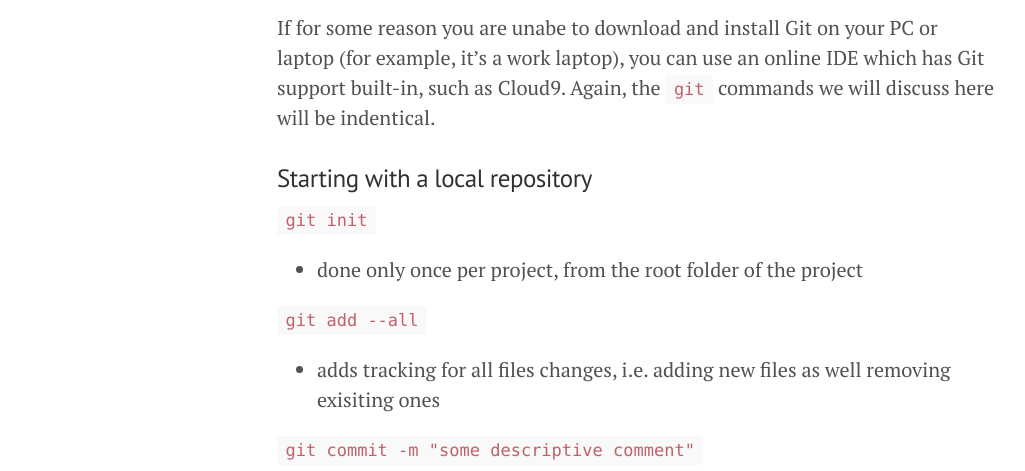
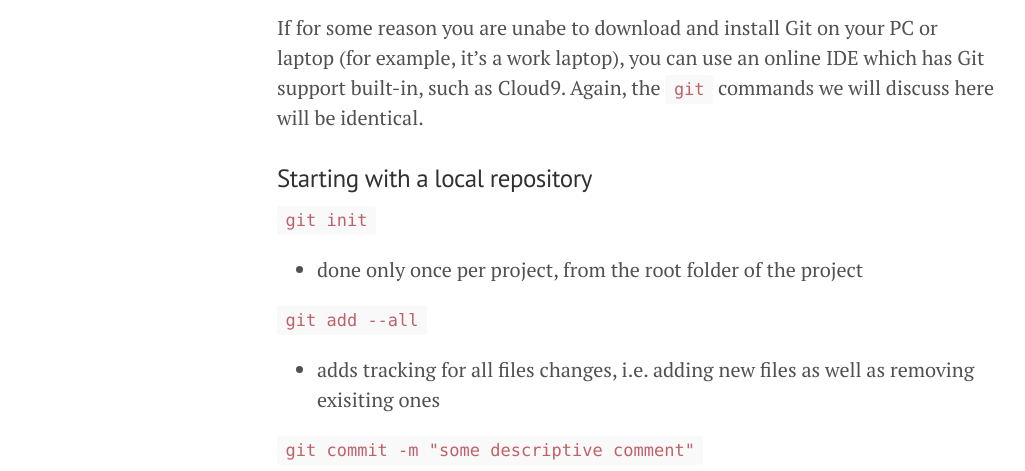
Before and after one commit to MississaugaCoding/mississaugacoding.github.io, a Jekyll site: the page built from _posts/2016-02-16-html-css-js-git.md, in a window 1280 px wide and 900 px high. Shown: the part 359-830 px from the top of the window, without its empty margins (3-1028 px from the left). Built offline with Jekyll 4.4.1, drawn with Linux system fonts in a browser that asks for light colours; comment, search, counter and statistics services are not loaded.

Commit message:
corrected typos

```diff
--- a/_posts/2016-02-16-html-css-js-git.md
+++ b/_posts/2016-02-16-html-css-js-git.md
@@ -7,7 +7,7 @@ publish: true
 
 Git is a source code management tool used to keep track of changes to files in a project. Git is freely available as a download for Windows, Mac and Linux operating systems. Once installed, the `git` commands used are identical across all three platforms.
 
-If for some reason you are unabe to download and install Git on your PC or laptop (for example, it's a work laptop), you can use an online IDE which has Git support built-in, such as Cloud9. Again, the `git` commands we will discuss here will be indentical.
+If for some reason you are unabe to download and install Git on your PC or laptop (for example, it's a work laptop), you can use an online IDE which has Git support built-in, such as Cloud9. Again, the `git` commands we will discuss here will be identical.
 
 
 ### Starting with a local repository
@@ -18,7 +18,7 @@ If for some reason you are unabe to download and install Git on your PC or lapto
 
 `git add --all`
 
-- adds tracking for all files changes, i.e. adding new files as well removing exisiting ones
+- adds tracking for all files changes, i.e. adding new files as well as removing exisiting ones
 
 `git commit -m "some descriptive comment"`
 
```
